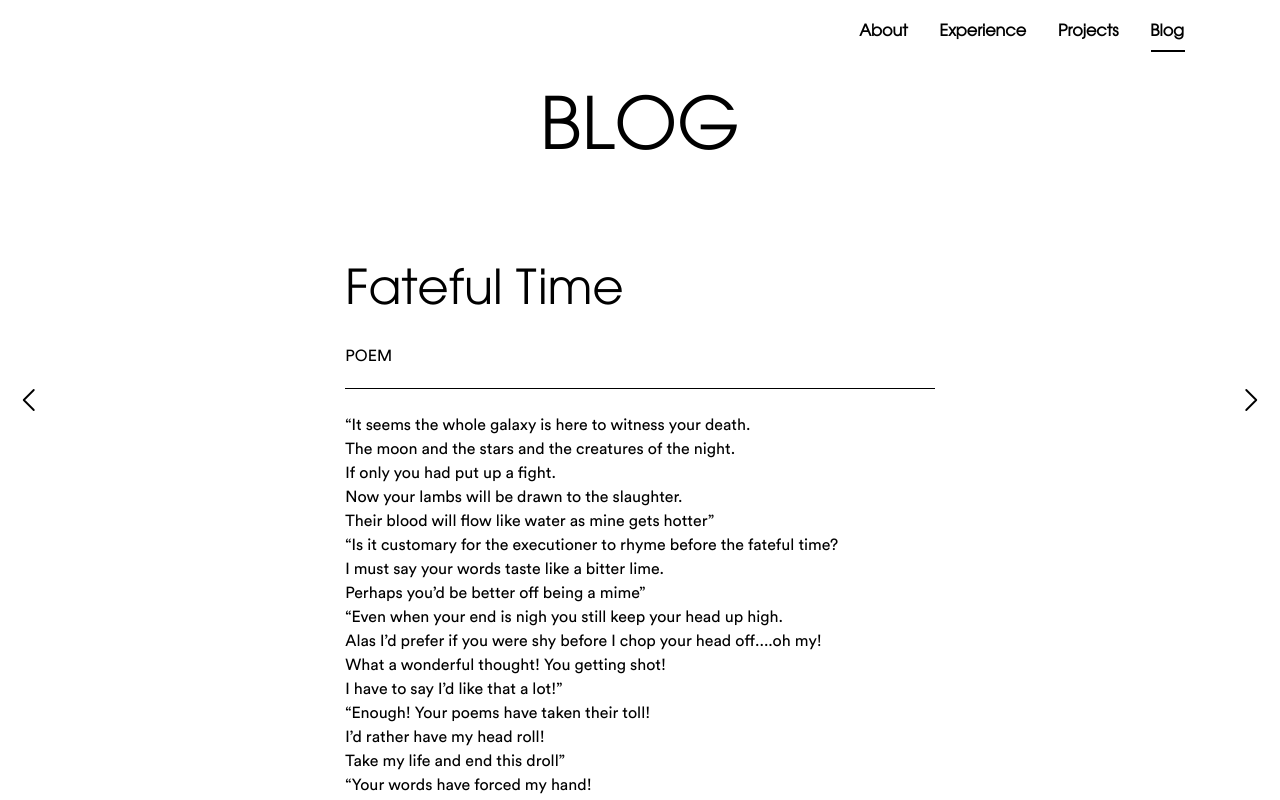
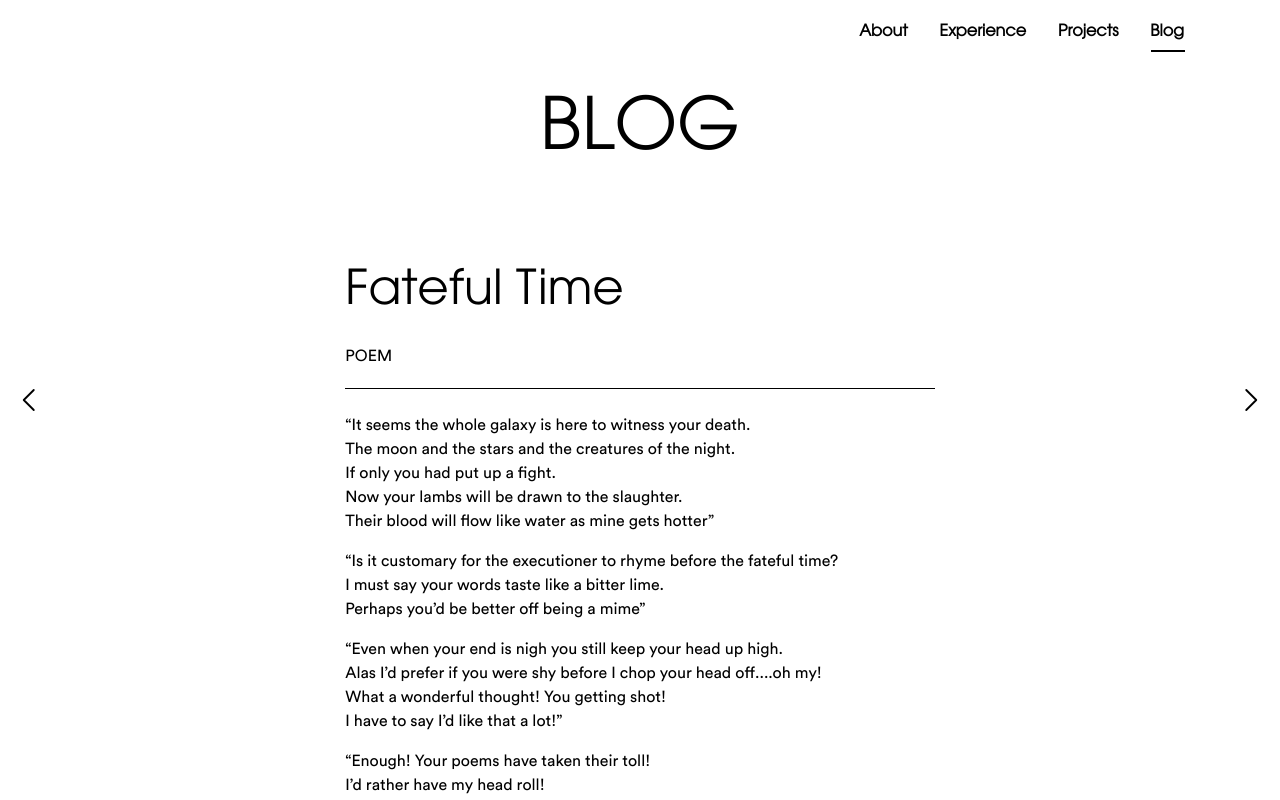
Before and after one commit to bijuice/portfolio-v2, a Next.js app: page / in a window 1280 px wide. Both pictures are taken after a click on the button "Blog". Built offline with nearby package versions, Linux system fonts and the light colour scheme.

Commit message:
Added spacing between paragraphs in blog post

```diff
--- a/components/categories/BlogPage.tsx
+++ b/components/categories/BlogPage.tsx
@@ -9,7 +9,7 @@ export default function BlogPage() {
       <section className=" flex flex-col items-center  gap-5  h-screen relative p-24  ">
         <h1 className="text-7xl uppercase avant-garde">Blog</h1>
 
-        <div className="flex flex-col gap-24 mt-20">
+        <div className="flex flex-col gap-24 py-20">
           {blogPosts.map((post) => (
             <Post post={post} />
           ))}
@@ -30,7 +30,7 @@ function Post({ post }: { post: BlogPost }) {
       <h4 className="uppercase ">{post.type}</h4>
 
       <div
-        className=" border-y border-black py-6  "
+        className="post-container border-y border-black py-6  "
         dangerouslySetInnerHTML={{
           __html: post.content,
         }}
--- a/styles/globals.css
+++ b/styles/globals.css
@@ -291,3 +291,7 @@ a {
 .experience-card-title.active {
   transform: scale(1);
 }
+
+.post-container > p {
+  @apply mb-4;
+}
```
